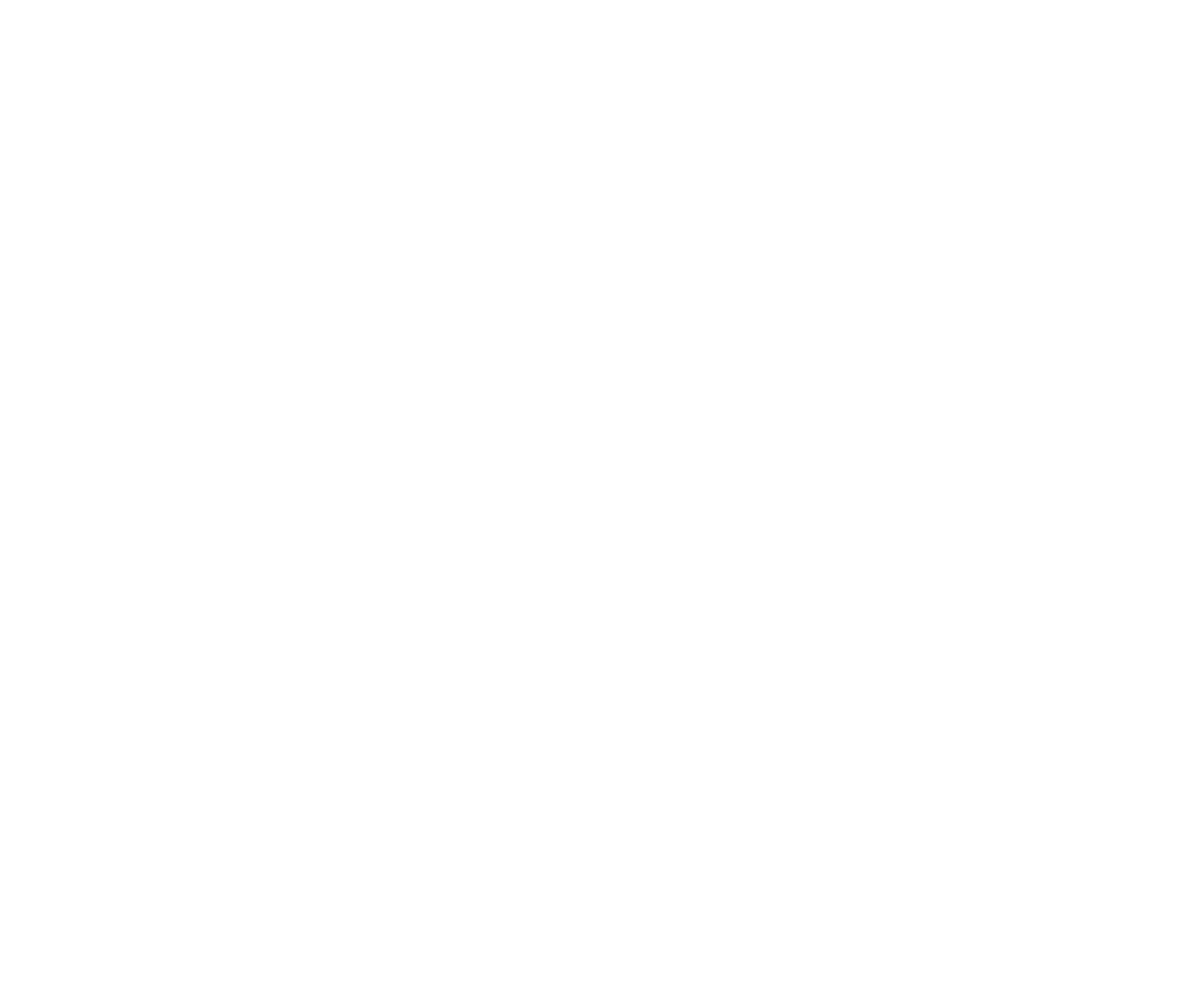
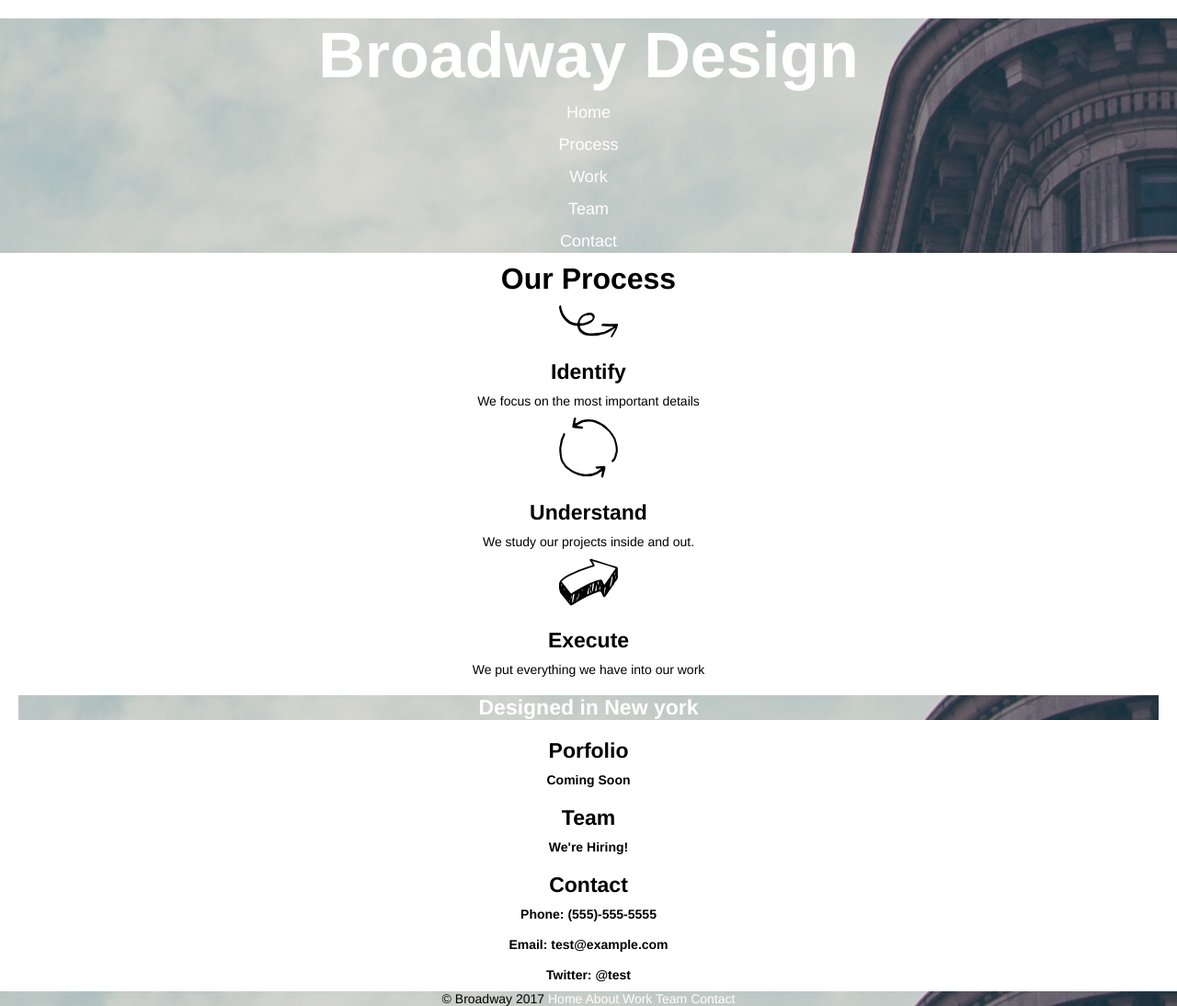
Before and after one commit to Gen007/Broadway, a plain HTML site: page index.html in a window 1280 px wide. Shown: the whole page at 92% size. Before the commit the page ends 800 px from the top, so only its background shows below. Drawn offline with Linux system fonts and the light colour scheme.

Commit message:
Finish design.

```diff
--- a/index.html
+++ b/index.html
@@ -3,9 +3,55 @@
   <head>
     <meta charset="utf-8">
     <title>Broadway Design</title>
-    <link href="resources/css/style.css" rel="stylesheet" type="text.css">
+    <link href="resources/css/style.css" rel="stylesheet" type="text/css"/>
   </head>
   <body>
+    <section id="top">
+      <h1>Broadway Design</h1>
+      <nav class="lien_tete">
+        <ul>
+          <li><a href="#">Home</a></li>
+          <li><a href="#">Process</a></li>
+          <li><a href="#">Work</a></li>
+          <li><a href="#">Team</a></li>
+          <li><a href="#">Contact</a></li>
+          </ul>
+        </nav>
+      </section>
+
+      <section class="process">
+        <h2>Our Process</h2>
+        <img src="resources/images/identify.svg" alt="indentify arrow" height="" width=""/>
+        <h3>Identify</h3>
+        <p>We focus on the most important details</p>
+        <img src="resources/images/understand.svg" alt="understand arrow" height="" width=""/>
+        <h3>Understand</h3>
+        <p>We study our projects inside and out.</p>
+        <img src="resources/images/execute.svg" alt="execute arrow" height="" width=""/>
+        <h3>Execute</h3>
+        <p>We put everything we have into our work</p>
+      </section>
+      <section class="designed">
+        <h3 class="white">Designed in New york</h3>
+        <h3>Porfolio<h3>
+        <p>Coming Soon</p>
+        <h3>Team<h3>
+        <p>We're Hiring!</p>
+        <h3>Contact<h3>
+        <p>Phone: (555)-555-5555</p></br>
+        <p>Email: test@example.com</p></br>
+        <p>Twitter: @test</p>
+      </section>
+      <footer class="end_lien">
+        <p>&copy; Broadway 2017
+          <a href="#top">Home</a>
+          <a href="#top">About</a>
+          <a href="#top">Work</a>
+          <a href="#top">Team</a>
+          <a href="#top">Contact</a></p>
+
+      </footer>
+
 
   </body>
 </html>
--- a/resources/css/style.css
+++ b/resources/css/style.css
@@ -0,0 +1,66 @@
+* {
+margin: 10px 0 0 0;
+padding: 0;
+border: none;
+list-style-type: none;
+text-align: center;
+}
+
+h1{
+  font-family: Helvetica, sans-serif;
+  font-size: 70px;
+  font-weight: bold;
+  color: white;
+
+}
+
+#top{
+  background-image: url("../images/the-flatiron-building.png");
+}
+
+.lien_tete a{
+  font-family: Helvetica, sans-serif;
+  font-size: 18px;
+  color: white;
+  line-height: 25px;
+  text-decoration: none;
+  color: white;
+}
+
+.process h2{
+  font-family: Helvetica, sans-serif;
+  font-size: 32px;
+  font-weight: bold;
+
+}
+
+h3{
+  font-family: Helvetica, sans-serif;
+  font-size: 23px;
+  font-weight: bold;
+  margin: 20px;
+}
+
+.white{
+  font-family: Helvetica, sans-serif;
+  font-size: 23px;
+  font-weight: bold;
+  color: white;
+  background-image: url("../images/the-flatiron-building.png");
+}
+
+p{
+  font-family: Helvetica, sans-serif;
+  font-size: 14px;
+  margin-top: -10px;
+
+}
+footer{
+  background-image: url("../images/the-flatiron-building.png");
+}
+
+.end_lien a{
+  text-decoration: none;
+  color: white;
+
+}
```
